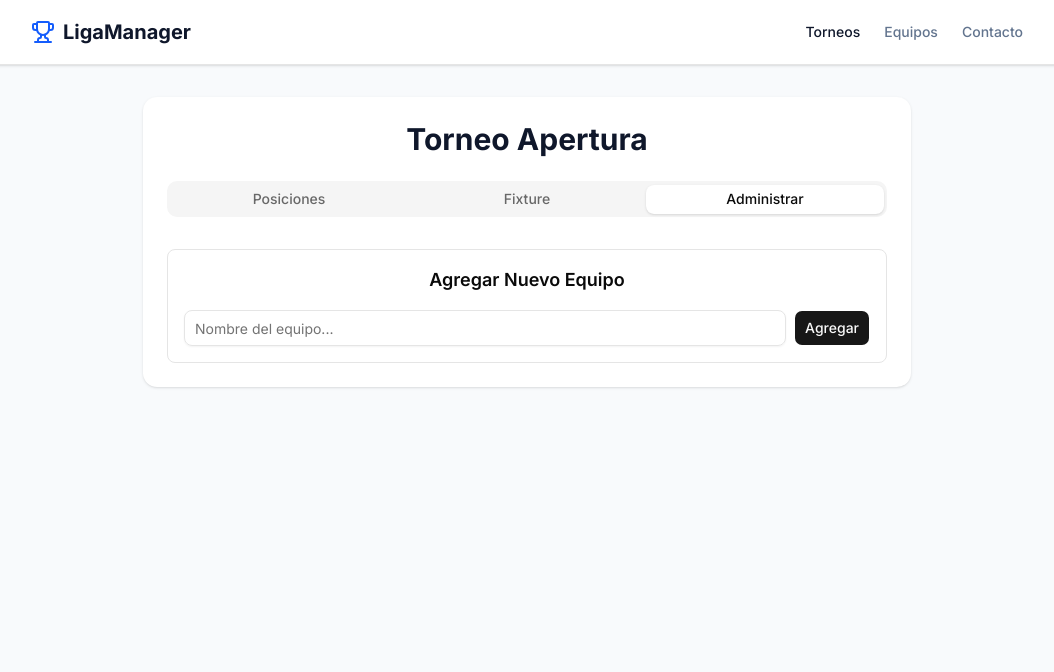
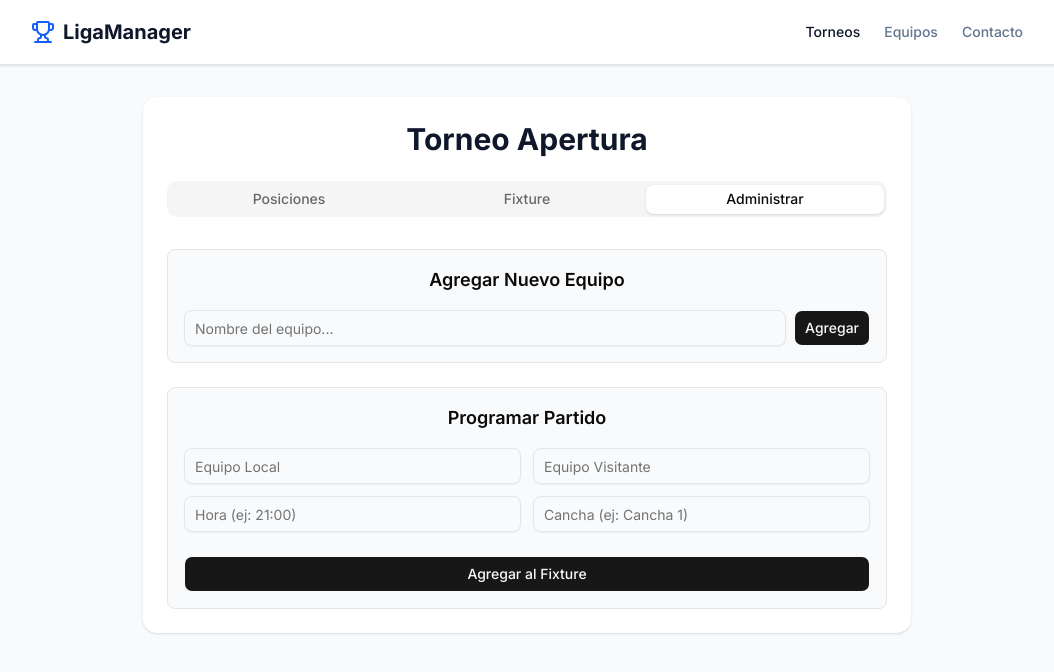
Before and after one commit to Nahuel-Gauna/liga-app, a Next.js app: page / in a window 1280 px wide. Both pictures are taken after a click on the tab "Administrar". Shown: the top 672 px of the page, without its empty margins (113-1167 px from the left). Built offline with nearby package versions, Linux system fonts and the light colour scheme.

Commit message:
feat: agregar formulario interactivo para programar partidos

```diff
--- a/src/app/page.tsx
+++ b/src/app/page.tsx
@@ -4,25 +4,35 @@ import { useState } from "react";
 import { Tabs, TabsContent, TabsList, TabsTrigger } from "@/components/ui/tabs";
 import { Button } from "@/components/ui/button";
 import { Input } from "@/components/ui/input";
-import { equipos as equiposIniciales, partidos } from "@/lib/data";
+import { equipos as equiposIniciales, partidos as partidosIniciales } from "@/lib/data";
 import TablaPosiciones from "@/components/TablaPosiciones";
 import ListaPartidos from "@/components/ListaPartidos";
 
 export default function Home() {
+  // Estados para Equipos
   const [equipos, setEquipos] = useState(equiposIniciales);
   const [nuevoEquipo, setNuevoEquipo] = useState("");
 
+  // Estados para Partidos
+  const [partidos, setPartidos] = useState(partidosIniciales);
+  const [nuevoPartido, setNuevoPartido] = useState({
+    local: "",
+    visitante: "",
+    hora: "",
+    cancha: ""
+  });
+
   const agregarEquipo = () => {
     if (nuevoEquipo.trim() === "") return;
-    const nuevo = {
-      pos: equipos.length + 1,
-      nombre: nuevoEquipo,
-      pts: 0,
-      pj: 0,
-      dif: "0"
-    };
+    const nuevo = { pos: equipos.length + 1, nombre: nuevoEquipo, pts: 0, pj: 0, dif: "0" };
     setEquipos([...equipos, nuevo]);
     setNuevoEquipo("");
+  };
+
+  const agregarPartido = () => {
+    if (!nuevoPartido.local || !nuevoPartido.visitante) return; // Validación básica
+    setPartidos([...partidos, nuevoPartido]);
+    setNuevoPartido({ local: "", visitante: "", hora: "", cancha: "" }); // Limpiar formulario
   };
 
   return (
@@ -46,8 +56,10 @@ export default function Home() {
           </TabsContent>
 
           <TabsContent value="admin">
-            <div className="border rounded-md p-4 space-y-4">
-              <h2 className="font-semibold text-lg text-center mb-4">Agregar Nuevo Equipo</h2>
+            <div className="space-y-6">
+              {/* Formulario de Equipos */}
+              <div className="border rounded-md p-4 space-y-4 bg-slate-50">
+                <h2 className="font-semibold text-lg text-center">Agregar Nuevo Equipo</h2>
                 <div className="flex gap-2">
                   <Input
                     placeholder="Nombre del equipo..."
@@ -57,6 +69,37 @@ export default function Home() {
                   <Button onClick={agregarEquipo}>Agregar</Button>
                 </div>
               </div>
+
+              {/* Formulario de Partidos */}
+              <div className="border rounded-md p-4 space-y-4 bg-slate-50">
+                <h2 className="font-semibold text-lg text-center">Programar Partido</h2>
+                <div className="grid grid-cols-2 gap-3">
+                  <Input
+                    placeholder="Equipo Local"
+                    value={nuevoPartido.local}
+                    onChange={(e) => setNuevoPartido({ ...nuevoPartido, local: e.target.value })}
+                  />
+                  <Input
+                    placeholder="Equipo Visitante"
+                    value={nuevoPartido.visitante}
+                    onChange={(e) => setNuevoPartido({ ...nuevoPartido, visitante: e.target.value })}
+                  />
+                  <Input
+                    placeholder="Hora (ej: 21:00)"
+                    value={nuevoPartido.hora}
+                    onChange={(e) => setNuevoPartido({ ...nuevoPartido, hora: e.target.value })}
+                  />
+                  <Input
+                    placeholder="Cancha (ej: Cancha 1)"
+                    value={nuevoPartido.cancha}
+                    onChange={(e) => setNuevoPartido({ ...nuevoPartido, cancha: e.target.value })}
+                  />
+                </div>
+                <Button className="w-full mt-2" onClick={agregarPartido}>
+                  Agregar al Fixture
+                </Button>
+              </div>
+            </div>
           </TabsContent>
         </Tabs>
       </div>
```
Lines whose indentation alone changed are shown as unchanged.
